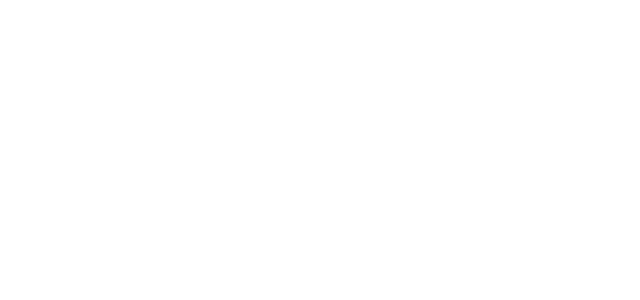
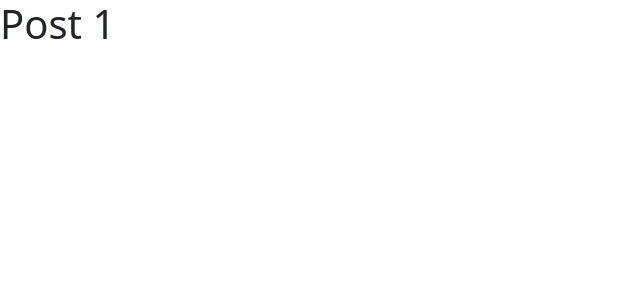
Before and after one commit to NikolaGrozdanovic/posts_fire, a React (Create React App) app: page /posts/1 in a window 1280 px wide. Before the commit this address had no page. Shown: the top 300 px of the page, without its empty margins (0-640 px from the left). Built offline with nearby package versions, Linux system fonts and the light colour scheme.

Commit message:
Osposobljavanje linka za individualni post

```diff
--- a/src/App.js
+++ b/src/App.js
@@ -1,6 +1,7 @@
 import logo from './logo.svg';
 import './App.css';
 import Posts from './pages/Posts';
+import Post from './pages/Post';
 import {
   BrowserRouter as Router,
   Routes,
@@ -13,6 +14,8 @@
       <Routes>
         <Route path="/posts" element={<Posts/>}>
         </Route>
+        <Route path="/posts/:id" element={<Post/>}>
+        </Route>
       </Routes>
     </Router>
 
--- a/src/pages/Post.js
+++ b/src/pages/Post.js
@@ -0,0 +1,12 @@
+import { useParams } from "react-router-dom";
+
+const Post = () => {
+    const { id } = useParams();
+    return (
+        <div>
+            <h1>Post { id }</h1>
+        </div>
+    )
+}
+
+export default Post;
--- a/src/pages/Posts.js
+++ b/src/pages/Posts.js
@@ -1,5 +1,6 @@
 import React, {Component} from 'react';
 import { Card, Button, Container, Row, Col, Jumbotron, Form } from 'react-bootstrap';
+import { Link } from 'react-router-dom';
 
 class Posts extends React.Component {
 
@@ -72,7 +73,8 @@
                                             <Card.Text>
                                                 {post.body}
                                             </Card.Text>
-                                            <Card.Link href="#">Read more</Card.Link>
+                                            {/* <Card.Link href="#">Read more</Card.Link> */}
+                                            <Link to={`/posts/${post.id}`}>Read more</Link>
                                         </Card.Body>
                                     </Card>
                                 </Col>
```
